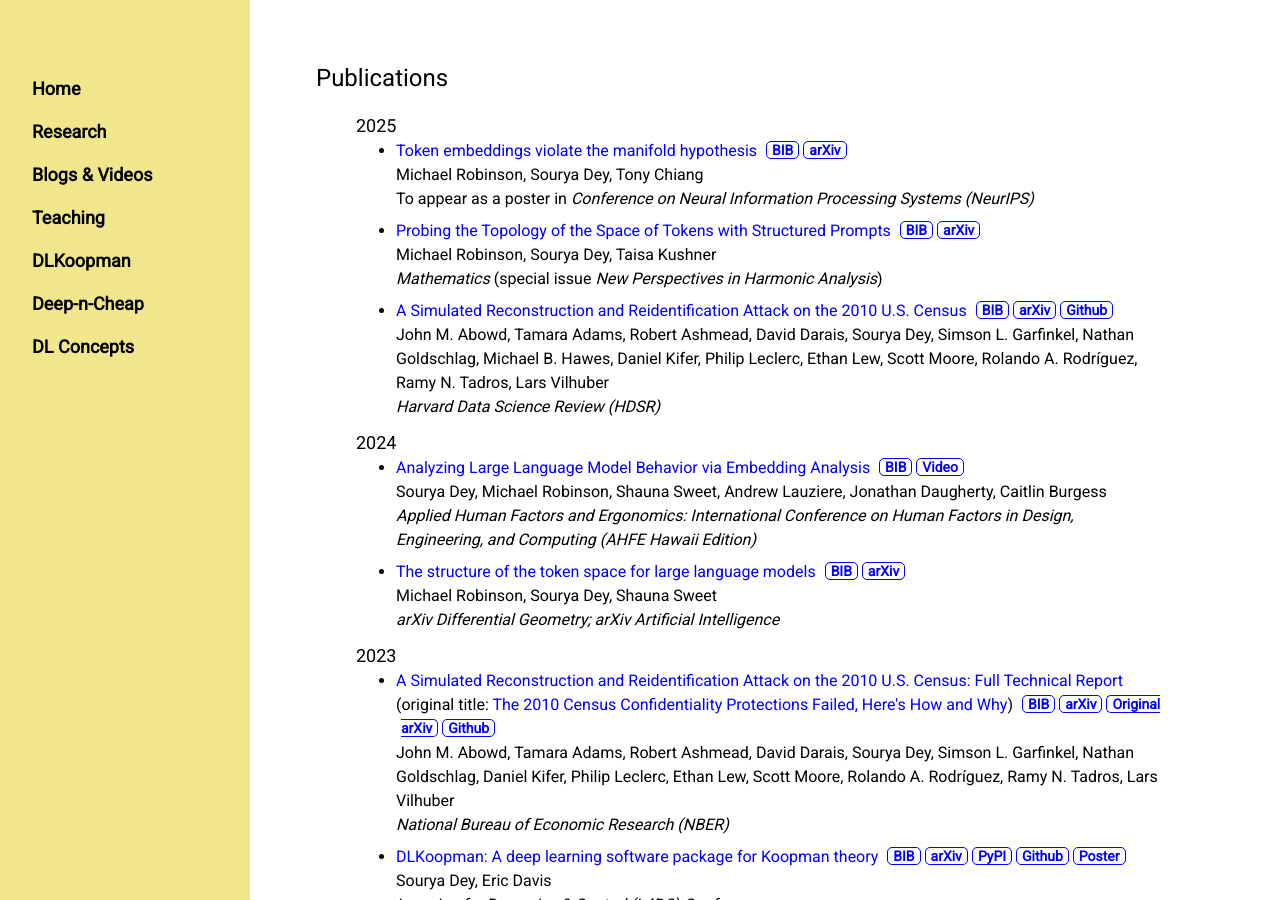
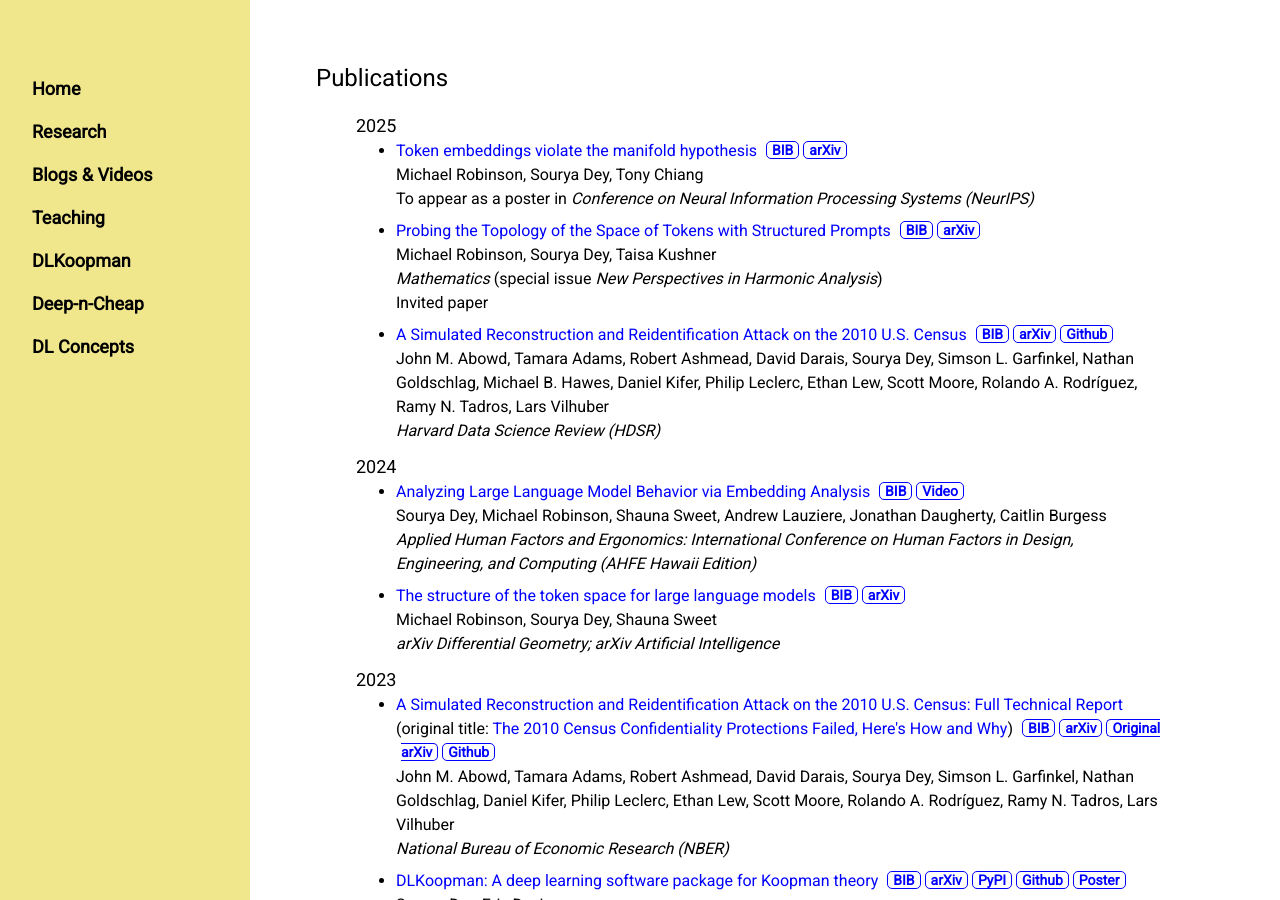
Before and after one commit to souryadey/souryadey.github.io, a Jekyll site: the page built from research/index.html, in a window 1280 px wide and 900 px high. Built offline with Jekyll 4.4.1, drawn with Linux system fonts in a browser that asks for light colours.

Commit message:
update mathematics paper details

```diff
--- a/research/index.html
+++ b/research/index.html
@@ -31,7 +31,8 @@ h5 {
 				<a class="pub" href="/research/bibs/Mathematics2025.bib">BIB</a>
 				<a class="pub" href="https://arxiv.org/abs/2503.15421" target="_blank">arXiv</a><br>
     			Michael Robinson, Sourya Dey, Taisa Kushner<br>
-    			<i>Mathematics</i> (special issue <i>New Perspectives in Harmonic Analysis</i>)
+    			<i>Mathematics</i> (special issue <i>New Perspectives in Harmonic Analysis</i>)<br>
+				Invited paper
     		</li>
 			<li>
     			<a class="inlink" href="https://hdsr.mitpress.mit.edu/pub/ntchx9im" target="_blank">A Simulated Reconstruction and Reidentification Attack on the 2010 U.S. Census</a>
```
